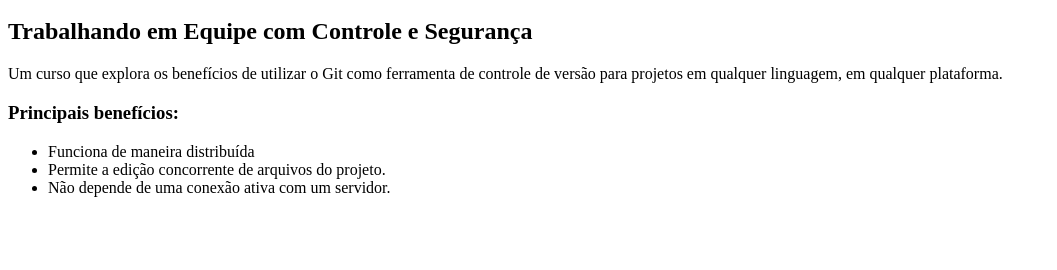
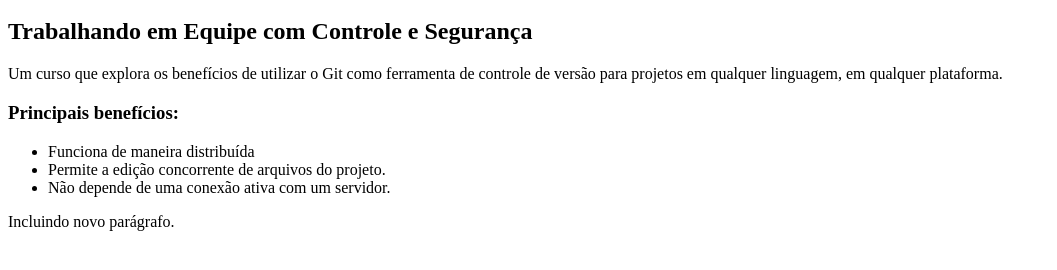
Before and after one commit to wallauschek/curso-git, a plain HTML site: page index.html in a window 1280 px wide. Shown: the part 48-318 px from the top of the page, without its empty margins (0-1057 px from the left). Drawn offline with Linux system fonts and the light colour scheme.

Commit message:
testando commit -a

```diff
--- a/index.html
+++ b/index.html
@@ -13,5 +13,7 @@
             <li>Permite a edição concorrente de arquivos do projeto.</li>
             <li>Não depende de uma conexão ativa com um servidor.</li>
         </ul>
+
+        <p>Incluindo novo parágrafo.</p>
     </body>
 </html>
```
